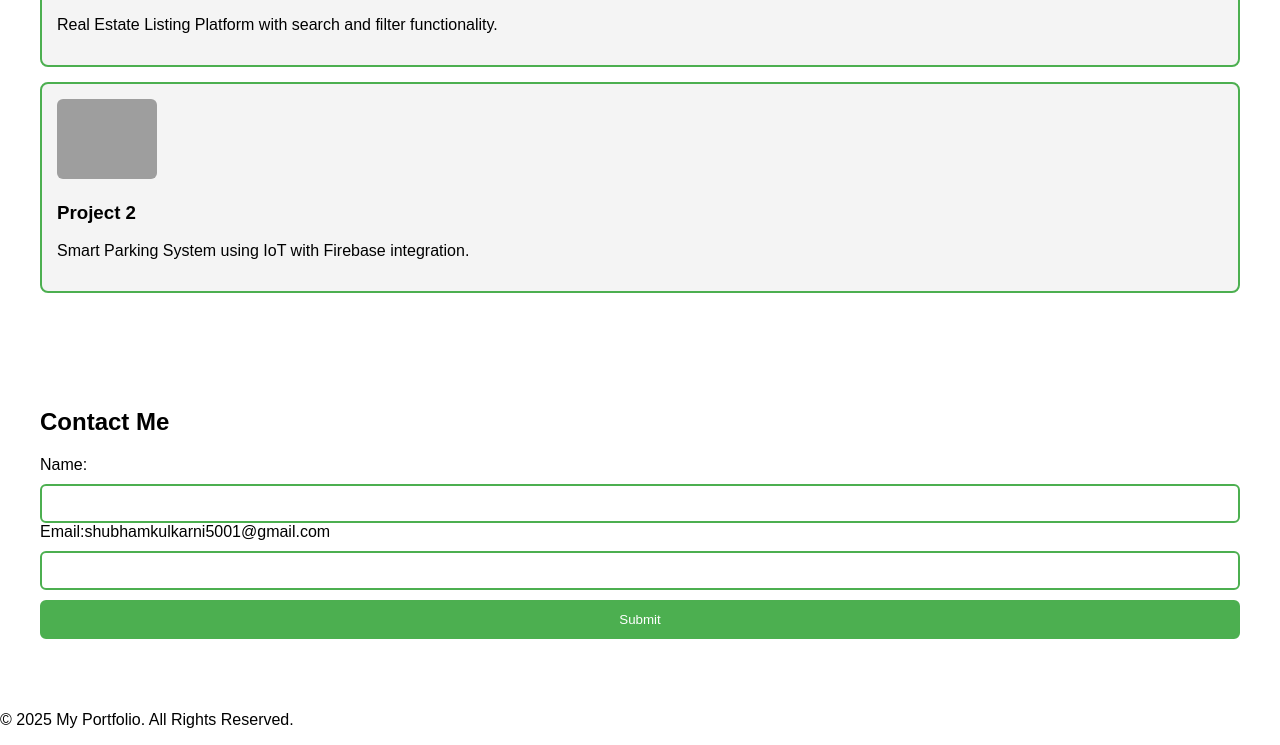
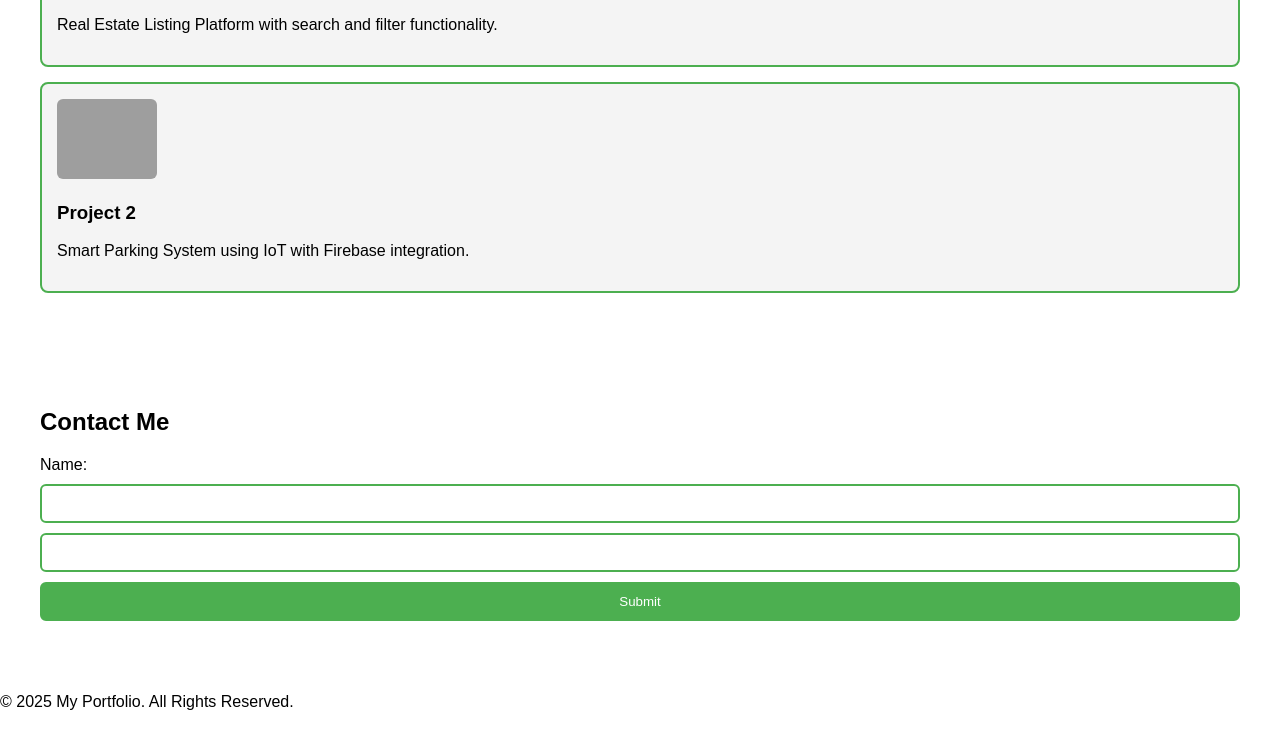
Before and after one commit to Shubhamk331/portfolio, a website: page index.html in a window 1280 px wide. Shown: the part 496-1241 px from the top of the page. Drawn offline with Linux system fonts and the light colour scheme; grey boxes are pictures that could not be loaded.

Commit message:
Update index.html

```diff
--- a/index.html
+++ b/index.html
@@ -41,7 +41,7 @@
             <label for="name">Name:</label>
             <input type="text" id="name" required>
 
-            <label for="email">Email:shubhamkulkarni5001@gmail.com</label>
+            <label for="email"></label>
             <input type="email" id="email" required>
 
             <button type="button" onclick="submitForm()">Submit</button>
```
